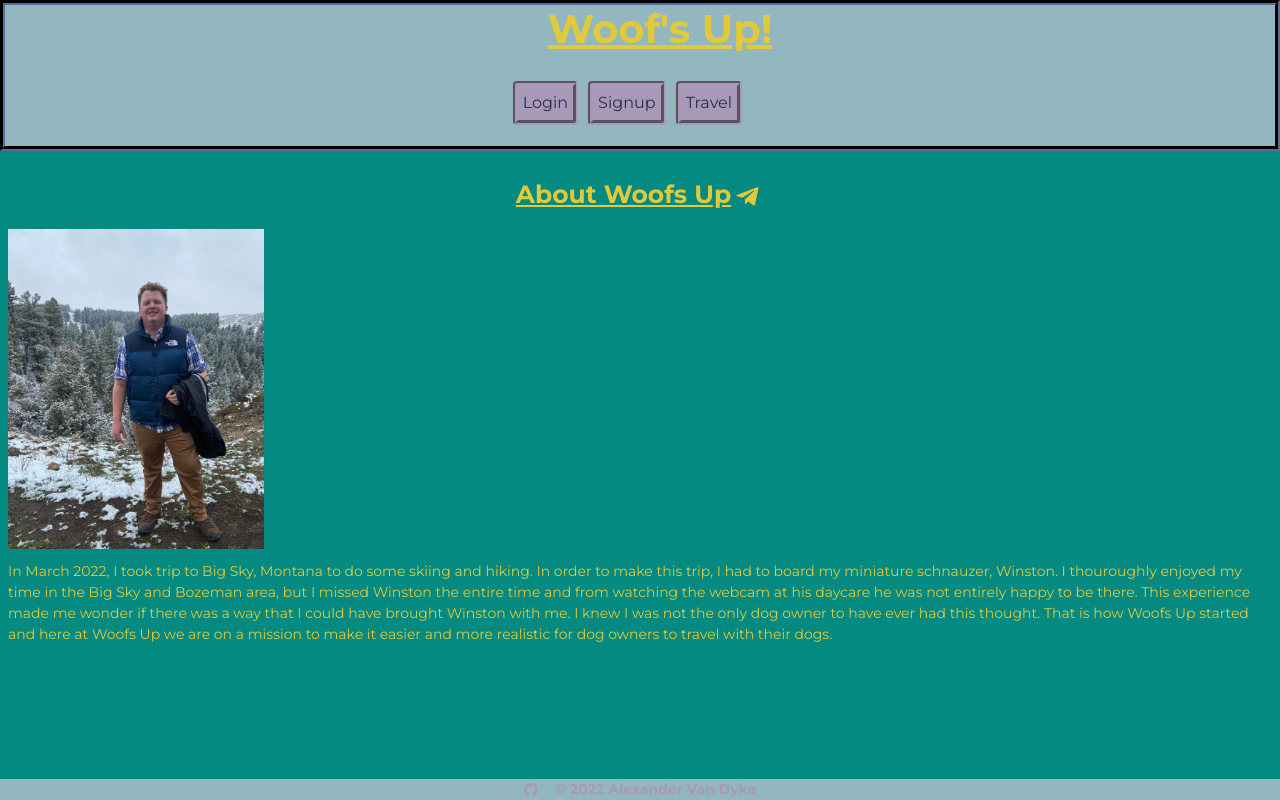
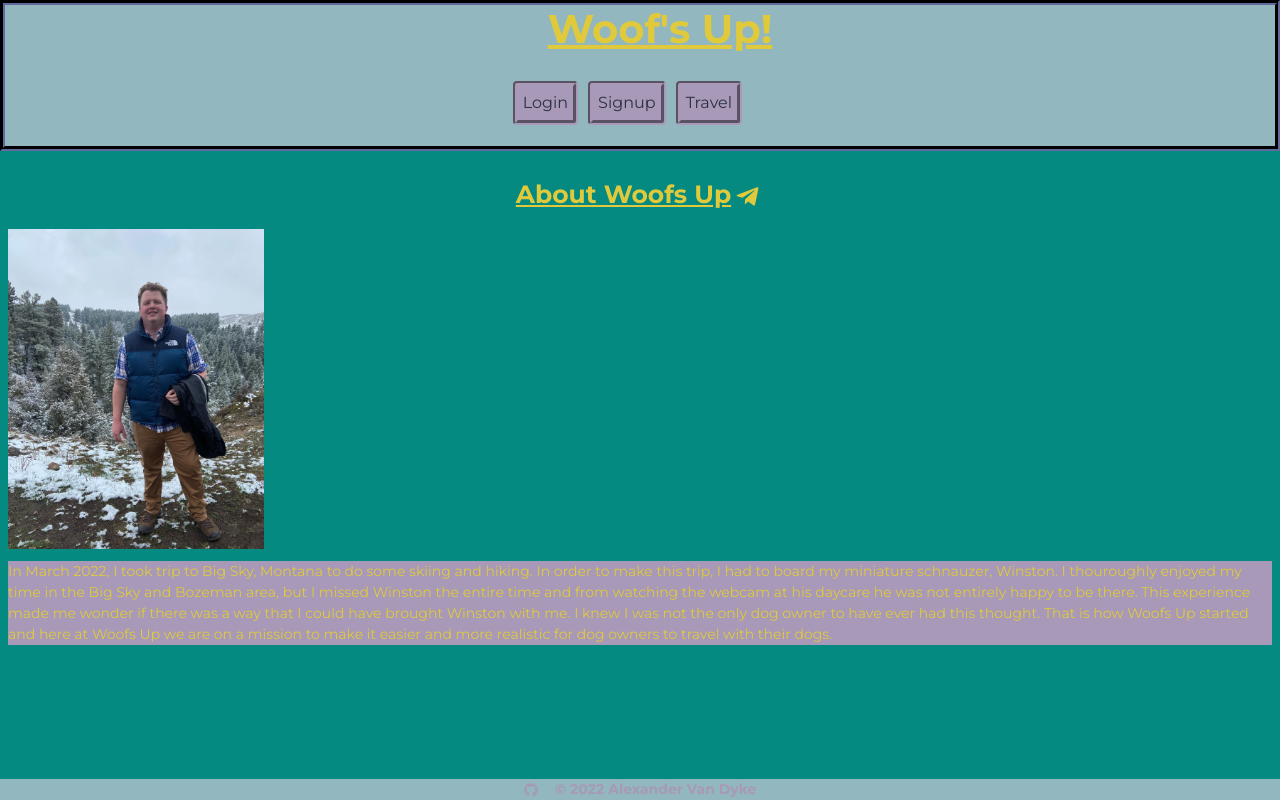
Before and after one commit to AlexandertheGreat491/Woofs_Up, a React (Create React App) app: page / in a window 1280 px wide. Built offline with nearby package versions, Linux system fonts and the light colour scheme.

Commit message:
changed background color

```diff
--- a/src/index.css
+++ b/src/index.css
@@ -54,6 +54,7 @@ code {
   margin-bottom: 31.25em;
   display: flex;
   flex-wrap: wrap;
+  background-color: var(--quarternary);
 }
 
 #about {
--- a/src/pages/Home.js
+++ b/src/pages/Home.js
@@ -1,8 +1,7 @@
 // imports react
 import React from "react";
 
-// importss the camera icon
-import { AiFillCamera } from "react-icons/ai";
+
 
 // imports the plane icon
 import { FaTelegramPlane } from "react-icons/fa";
@@ -12,7 +11,7 @@ import drinkingHorse from ".//../assets/images/drinking_horse.jpg";
 
 const Home = () => {
   return (
-    <div style={{ width: "100%" }} className="home about">
+    <div style={{ width: "100%" }} className="home">
       <br></br>
       <h2 id="up" className="mt-1 mb-3 text-center">
         About Woofs Up
@@ -24,6 +23,7 @@ const Home = () => {
         alt="drinking horse"
         className="mb-1 ms-2"
       />
+      <div>
       <p id="bio" className="m-2">
         In March 2022, I took trip to Big Sky, Montana to do some skiing and
         hiking. In order to make this trip, I had to board my miniature
@@ -36,6 +36,7 @@ const Home = () => {
         on a mission to make it easier and more realistic for dog owners to
         travel with their dogs.
       </p>
+      </div>
     </div>
   );
 };
```
